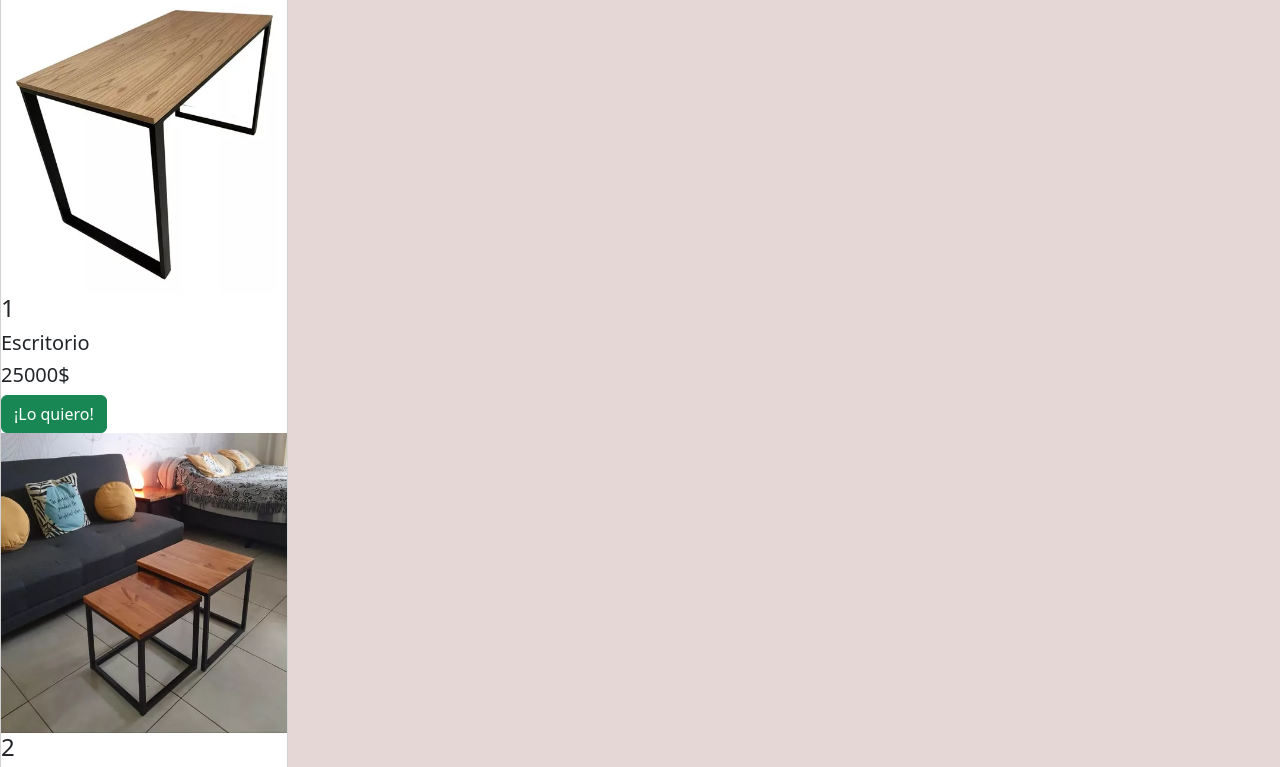
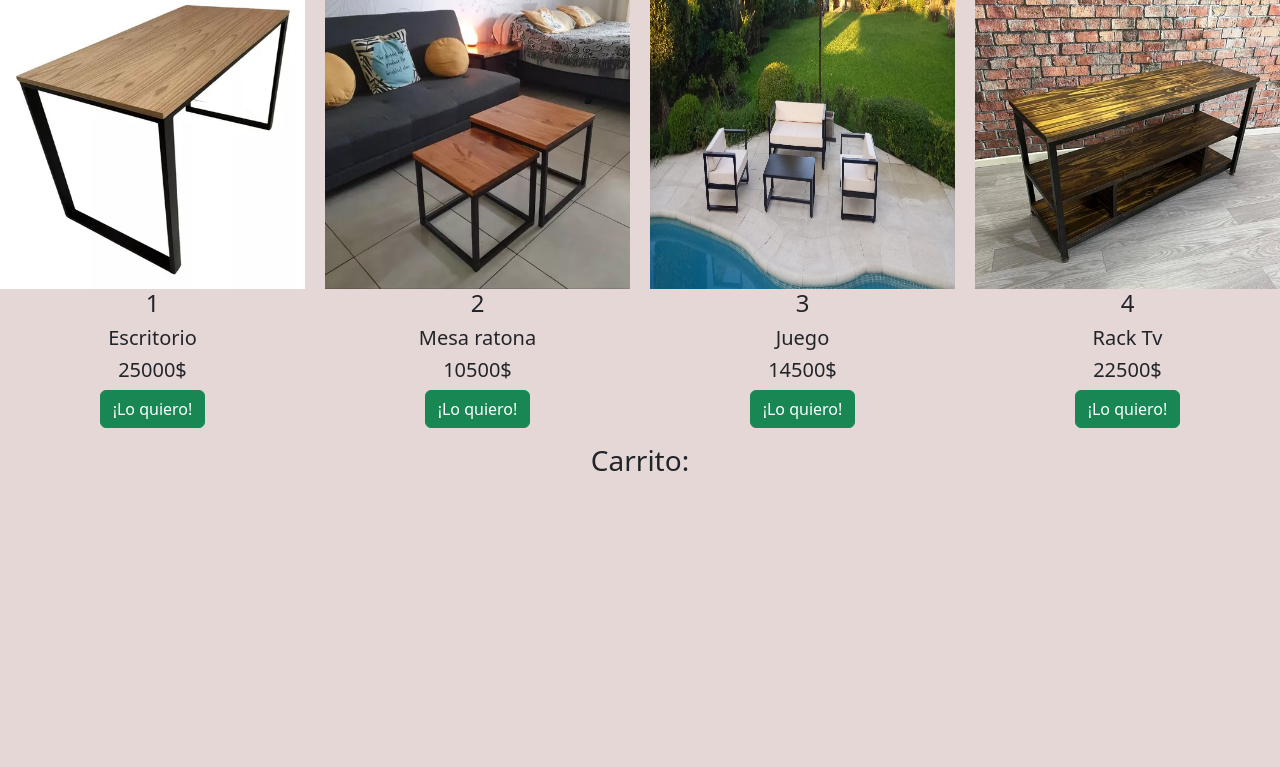
Before and after one commit to fernicolas/coder-script, a plain HTML site: page index.html in a window 1280 px wide. Shown: the part 67-834 px from the top of the page. After the commit the page ends 800 px from the top, so only its background shows below. Drawn offline with nearby package versions, Linux system fonts and the light colour scheme.

```diff
--- a/css/style.css
+++ b/css/style.css
@@ -24,10 +24,15 @@
     width: 600px;
     height: 300px;
 }
-.productos{
-    display: flex;
-    justify-content: space-between;
-    padding: 20px 20px;
-    align-items: center;
-  flex-direction: row;
+#productos{
+  gap:20px;
+  text-align: center;
 }
+.carro{
+  gap: 20px;
+  display: flex;
+  align-items: center;
+  flex-direction: column;
+  height: 50px;
+  color: whitesmokeS;
+}
--- a/index.html
+++ b/index.html
@@ -20,11 +20,10 @@
 
     <nav></nav>
 
-    <div id="productos" class="card" style="width: 18rem">
-      <button id="btn"></button>
-    </div>
+    <div id="productos" class="d-flex justify-content-between"></div>
 
-    <div id="carrito" class="carrito">
+    <div id="carrito" class="carro p-3">
+      <h3>Carrito:</h3>
       <div id="unidades"></div>
       <div></div>
     </div>
--- a/js/main.js
+++ b/js/main.js
@@ -11,7 +11,7 @@ let lista_muebles = [];
 
 lista_muebles.push(new Caracteristicas_muebles(1, "Escritorio", 25000, "./imagenes/escritorio.webp"));
 lista_muebles.push(new Caracteristicas_muebles(2, "Mesa ratona", 10500, "./imagenes/ratona.webp"));
-lista_muebles.push(new Caracteristicas_muebles(3, "Juego de living", 14500, "./imagenes/juegoliving.jpg"))
+lista_muebles.push(new Caracteristicas_muebles(3, "Juego", 14500, "./imagenes/juegoliving.jpg"))
 lista_muebles.push(new Caracteristicas_muebles(4, "Rack Tv", 22500, "./imagenes/rack.webp"));
 
 let contenedor_productos = document.getElementById('productos')
@@ -61,11 +61,12 @@ function mostrar_carrito() {
     tabla.innerHTML = "";
     for (let producto_elegido of carrito) {
         let fila = document.createElement("tr");
-        fila.innerHTML = `<td><img src="${producto_elegido.img}" width="100px"></td>
+        fila.innerHTML = `<div class="carrito_productos"><td><img src="${producto_elegido.img}" width="100px"></td>
                             <td><p>${producto_elegido.nombre}</p></td>
-                            <td><span>Cantidad</span>${producto_elegido.cantidad}</td>
-                            <td><span>Precio</span>${producto_elegido.valor}</td>
-                            <td><button class="btn btn-danger eliminar_producto">X</button></td>`
+                            <td><span>Cantidad </span>${producto_elegido.cantidad}</td>
+                            <td><span>Precio </span>${producto_elegido.valor}</td>
+                            <td><button class="btn btn-danger eliminar_producto">X</button></td>
+                            </div>`
         tabla.append(fila)
 
     }
```
Also changed, not shown: imagenes/juegoliving.jpg (added).
